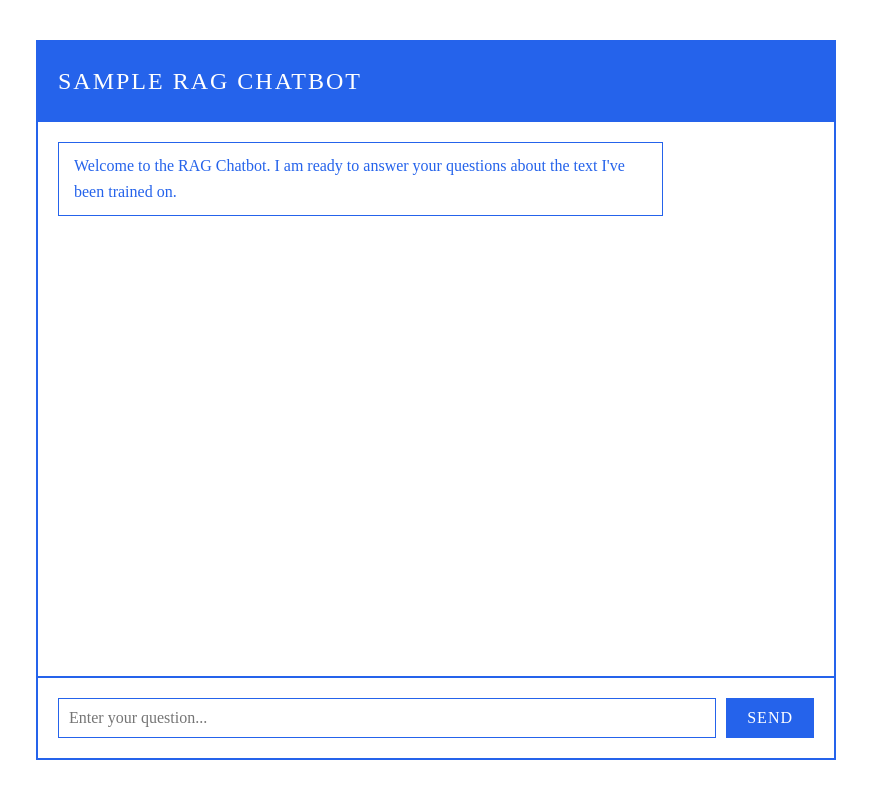
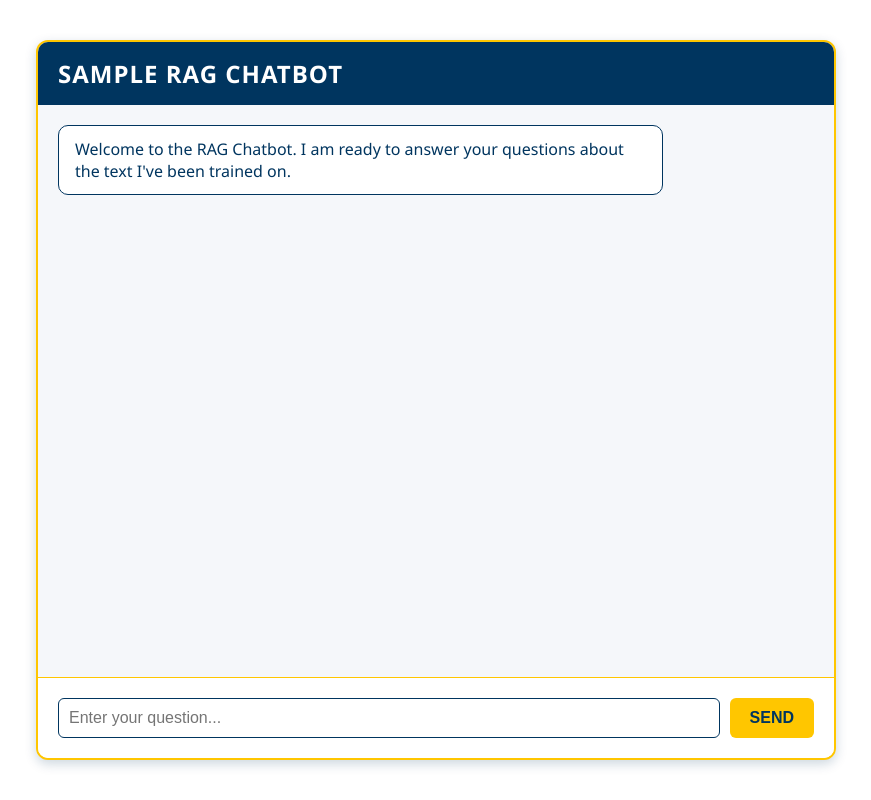
Before and after one commit to yayson77/Mistral_RAG_Values, a Flask app: page / in a window 1280 px wide. Shown: the whole page, without its empty margins (204-1075 px from the left). Run offline with Flask 3, Linux system fonts and the light colour scheme.

Commit message:
Update style.css

```diff
--- a/static/css/style.css
+++ b/static/css/style.css
@@ -5,79 +5,88 @@
 }
 
 body {
-    font-family: "Times New Roman", Times, serif;
-    line-height: 1.6;
-    background-color: white;
+    font-family: 'Segoe UI', Tahoma, Geneva, Verdana, sans-serif;
+    background-color: #ffffff;
     height: 100vh;
     display: flex;
     justify-content: center;
     align-items: center;
-    color: #2563eb;
+    color: #00355f;
 }
 
 .chat-container {
     width: 90%;
     max-width: 800px;
     height: 90vh;
-    background-color: white;
-    border: 2px solid #2563eb;
+    background-color: #ffffff;
+    border: 2px solid #ffc600;
     display: flex;
     flex-direction: column;
+    box-shadow: 0 4px 12px rgba(0, 53, 95, 0.2);
+    border-radius: 12px;
+    overflow: hidden;
 }
 
 .chat-header {
-    padding: 20px;
-    background-color: #2563eb;
-    color: white;
-    border-bottom: 2px solid #2563eb;
+    padding: 15px 20px;
+    background-color: #00355f;
+    color: #ffffff;
+    display: flex;
+    align-items: center;
+    gap: 15px;
+}
+
+.chat-header .logo {
+    height: 40px;
 }
 
 .chat-header h1 {
     font-size: 1.5rem;
-    font-weight: normal;
+    font-weight: 600;
     text-transform: uppercase;
-    letter-spacing: 2px;
+    letter-spacing: 1px;
 }
 
 .chat-messages {
     flex: 1;
     padding: 20px;
     overflow-y: auto;
-    background-color: white;
+    background-color: #f5f7fa;
 }
 
 .message {
     margin-bottom: 15px;
-    padding: 10px 15px;
+    padding: 12px 16px;
     max-width: 80%;
     word-wrap: break-word;
-    border: 1px solid #2563eb;
+    border-radius: 10px;
+    font-size: 1rem;
+    border: 1px solid #00355f;
 }
 
 .message.user {
-    background-color: #2563eb;
+    background-color: #00355f;
     color: white;
     margin-left: auto;
 }
 
 .message.bot {
-    background-color: white;
-    color: #2563eb;
+    background-color: #ffffff;
+    color: #00355f;
     margin-right: auto;
-    border: 1px solid #2563eb;
 }
 
 .message.system {
-    background-color: white;
-    color: #2563eb;
+    background-color: #ffffff;
+    color: #00355f;
     font-size: 0.9em;
-    border: 1px dashed #2563eb;
+    border: 1px dashed #00355f;
     margin: 10px auto;
     max-width: 90%;
 }
 
 .message.error {
-    background-color: #2563eb;
+    background-color: #c00000;
     color: white;
     margin: 10px auto;
     max-width: 90%;
@@ -85,8 +94,8 @@ body {
 
 .chat-input {
     padding: 20px;
-    border-top: 2px solid #2563eb;
-    background-color: white;
+    background-color: #ffffff;
+    border-top: 1px solid #ffc600;
 }
 
 #chat-form {
@@ -97,50 +106,47 @@ body {
 #user-input {
     flex: 1;
     padding: 10px;
-    border: 1px solid #2563eb;
-    font-family: "Times New Roman", Times, serif;
+    border: 1px solid #00355f;
     font-size: 1rem;
+    border-radius: 6px;
     background-color: white;
 }
 
 button {
     padding: 10px 20px;
-    background-color: #2563eb;
-    color: white;
-    border: 1px solid #2563eb;
+    background-color: #ffc600;
+    color: #00355f;
+    border: none;
+    font-size: 1rem;
     cursor: pointer;
-    font-family: "Times New Roman", Times, serif;
-    font-size: 1rem;
+    font-weight: bold;
+    border-radius: 6px;
     text-transform: uppercase;
-    letter-spacing: 1px;
 }
 
 button:hover {
-    background-color: white;
-    color: #2563eb;
+    background-color: #e6b800;
 }
 
 button:disabled {
-    background-color: #93c5fd;
-    color: white;
+    background-color: #f3d469;
     cursor: not-allowed;
 }
 
-/* Custom scrollbar for retro feel */
+/* Custom Scrollbar */
 ::-webkit-scrollbar {
     width: 10px;
 }
 
 ::-webkit-scrollbar-track {
-    background: white;
-    border: 1px solid #2563eb;
+    background: #ffffff;
 }
 
 ::-webkit-scrollbar-thumb {
-    background: #2563eb;
-    border: 1px solid #2563eb;
+    background: #ffc600;
+    border: 1px solid #00355f;
 }
 
 ::-webkit-scrollbar-thumb:hover {
-    background: #1d4ed8;
+    background: #e6b800;
 }
```
